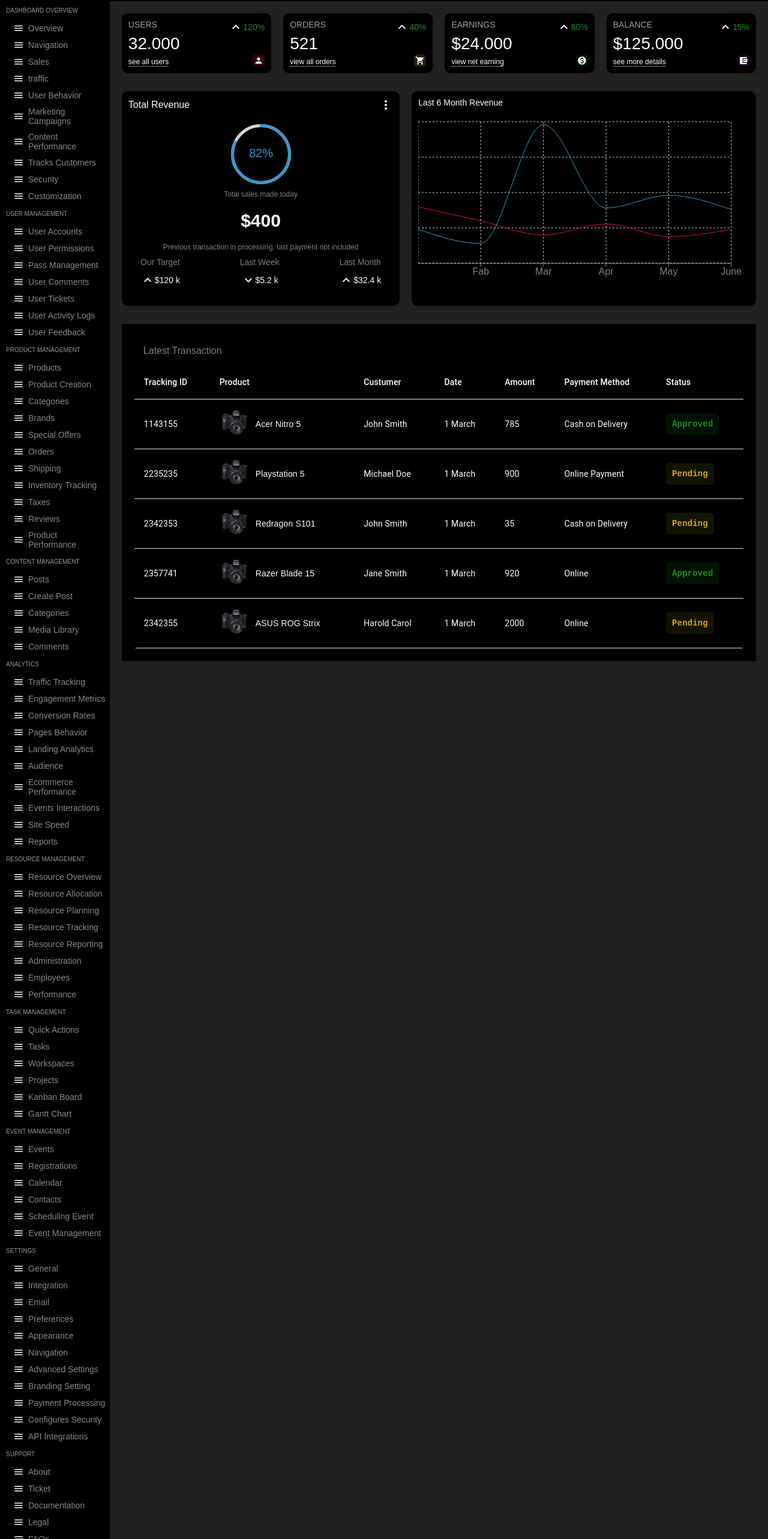
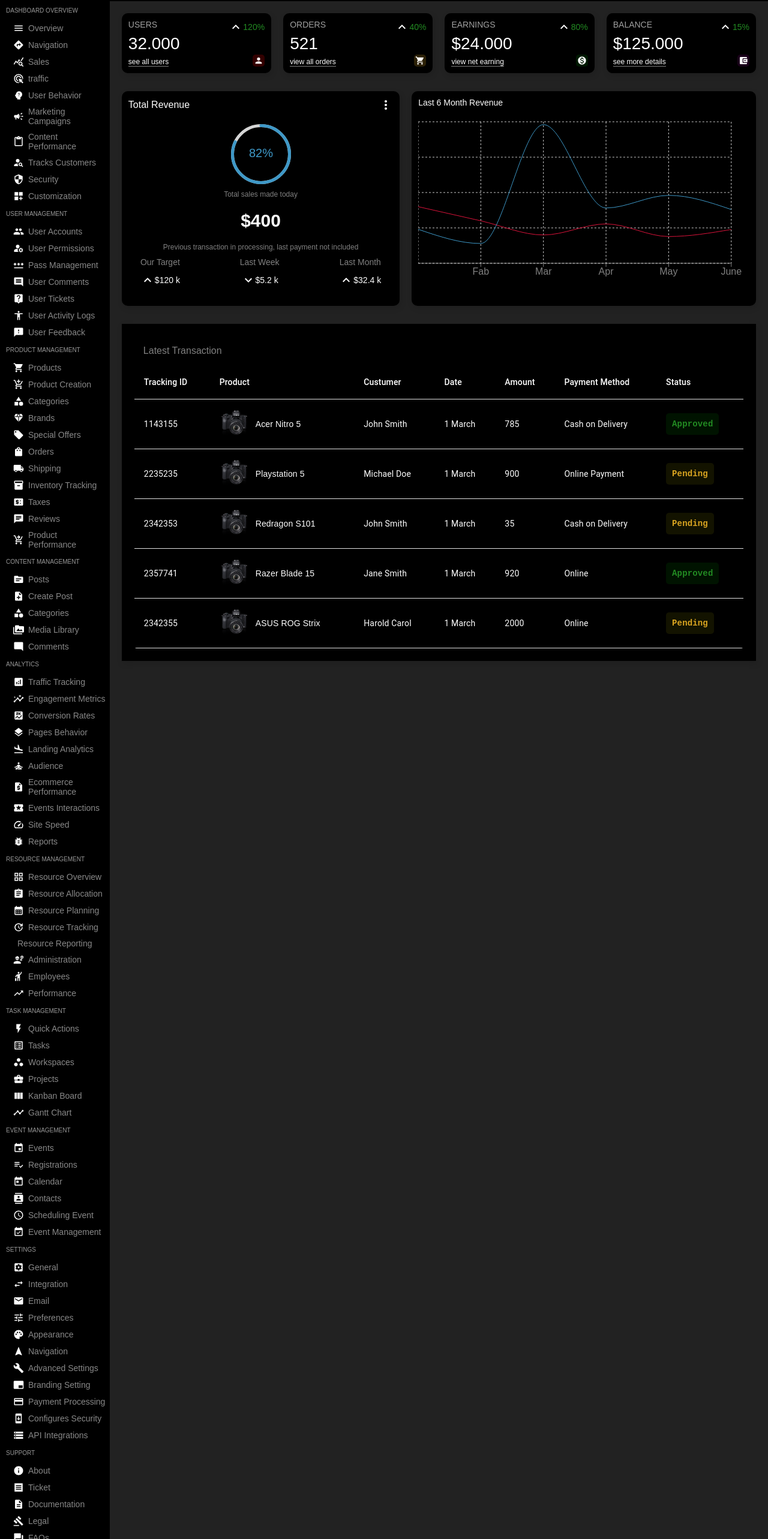
Before and after one commit to Mahdi-Hazrati/Fusion-Dashboard-Pro, a React (Create React App) app: page / in a window 1280 px wide. Shown: the part 48-2614 px from the top of the page at 60% size. Built offline with nearby package versions, Linux system fonts and the light colour scheme.

Commit message:
Add Custum Icon from mui for side bar item

```diff
--- a/src/Components/Sidebar/Sidebar.jsx
+++ b/src/Components/Sidebar/Sidebar.jsx
@@ -1,10 +1,90 @@
 import { Link } from "react-router-dom"
+
 import {
+    Accessibility,
+    AddShoppingCart,
+    AdsClick,
+    Analytics,
+    Assignment,
+    BrandingWatermark,
+    BugReport,
+    Build,
+    BusinessCenter,
+    CalendarMonth,
+    Campaign,
+    Category,
+    Chat,
+    Comment,
+    ContactSupport,
+    Contacts,
+    ContentPaste,
 Dashboard,
+    DashboardCustomize,
+    Description,
+    Diamond,
+    Directions,
+    Email,
+    Engineering,
+    Event,
+    EventAvailable,
+    Feedback,
+    FlashOn,
+    FlightLand,
+    Gavel,
+    GridView,
+    Group,
+    Hail,
+    Info,
+    Insights,
+    Inventory,
+    Layers,
+    ListAlt,
+    LiveHelp,
+    LocalActivity,
+    LocalOffer,
+    LocalShipping,
+    ManageAccounts,
 Menu,
+ModeComment,
+MoveDown,
+Navigation,
+NoteAdd,
+Palette,
+Password,
+Payment,
+PermMedia,
+PersonSearch,
+PlaylistAddCheck,
+PriceChange,
+PsychologyAlt,
+QueryStats,
+QuestionAnswer,
+Receipt,
+RequestQuote,
+Schedule,
+Score,
+Security,
+SecurityUpdate,
+SelfImprovement,
+SettingsApplications,
+ShoppingBag,
+ShoppingCart,
+ShoppingCartCheckout,
+Source,
+Speed,
+Storage,
+SwapHoriz,
+Timeline,
+Today,
+TrendingUp,
+Tune,
+Update,
+ViewColumn,
+Workspaces,
 } from "@mui/icons-material"
 
 import "./sidebar.scss"
+import { BarChart } from "recharts"
 
 const Sidebar = () => {
     return (
@@ -21,328 +101,329 @@ const Sidebar = () => {
                         <span>Overview</span>
                     </Link>
                     <Link to="/navigation">
-                        <Menu className="icon" />
+                        <Directions className="icon" />
                         <span>Navigation</span>
                     </Link>
                     <Link to="/sales">
-                        <Menu className="icon" />
+                        <QueryStats className="icon" />
                         <span>Sales</span>
                     </Link>
                     <Link to="/traffic">
-                        <Menu className="icon" />
+                        <AdsClick className="icon" />
                         <span>traffic</span>
                     </Link>
                     <Link to="/user-behavior ">
-                        <Menu className="icon" />
+                        <PsychologyAlt className="icon" />
                         <span>User Behavior</span>
                     </Link>
                     <Link to="/marketing-campaigns">
-                        <Menu className="icon" />
+                        <Campaign className="icon" />
                         <span>Marketing Campaigns</span>
                     </Link>
                     <Link to="/content-performance">
-                        <Menu className="icon" />
+                        <ContentPaste className="icon" />
                         <span>Content Performance</span>
                     </Link>
                     <Link to="/tracks-customers">
-                        <Menu className="icon" />
+                        <PersonSearch className="icon" />
                         <span>Tracks Customers</span>
                     </Link>
                     <Link to="/security">
-                        <Menu className="icon" />
+                        <Security className="icon" />
                         <span>Security</span>
                     </Link>
                     <Link to="/customization">
-                        <Menu className="icon" />
+                        <DashboardCustomize className="icon" />
                         <span>Customization</span>
                     </Link>
                     <p className="title">User Management</p>
                     <Link to="/user-accounts">
-                        <Menu className="icon" />
+                        <Group className="icon" />
                         <span>User Accounts</span>
                     </Link>
                     <Link to="/user-permissions">
-                        <Menu className="icon" />
+                        <ManageAccounts className="icon" />
                         <span>User Permissions</span>
                     </Link>
                     <Link to="/password-management">
-                        <Menu className="icon" />
+                        <Password className="icon" />
                         <span>Pass Management</span>
                     </Link>
                     <Link to="/user-comments">
-                        <Menu className="icon" />
+                        <Comment className="icon" />
                         <span>User Comments</span>
                     </Link>
                     <Link to="/user-tickets ">
-                        <Menu className="icon" />
+                        <LiveHelp className="icon" />
                         <span>User Tickets </span>
                     </Link>
                     <Link to="/user-activity-logs">
-                        <Menu className="icon" />
+                        <Accessibility className="icon" />
                         <span>User Activity Logs</span>
                     </Link>
                     <Link to="/user-feedback">
-                        <Menu className="icon" />
+                        <Feedback className="icon" />
                         <span>User Feedback</span>
                     </Link>
                     <p className="title">Product Management</p>
                     <Link to="/products">
-                        <Menu className="icon" />
+                        <ShoppingCart className="icon" />
                         <span>Products</span>
                     </Link>
                     <Link to="/product-creation">
-                        <Menu className="icon" />
+                        <AddShoppingCart className="icon" />
                         <span>Product Creation</span>
                     </Link>
                     <Link to="/categories">
-                        <Menu className="icon" />
+                        <Category className="icon" />
                         <span>Categories</span>
                     </Link>
                     <Link to="/brands">
-                        <Menu className="icon" />
+                        <Diamond className="icon" />
                         <span>Brands</span>
                     </Link>
                     <Link to="/special-offers">
-                        <Menu className="icon" />
+                        <LocalOffer className="icon" />
                         <span>Special Offers</span>
                     </Link>
                     <Link to="/orders">
-                        <Menu className="icon" />
+                        <ShoppingBag className="icon" />
                         <span>Orders</span>
                     </Link>
                     <Link to="/shipping">
-                        <Menu className="icon" />
+                        <LocalShipping className="icon" />
                         <span>Shipping</span>
                     </Link>
                     <Link to="/inventory-tracking">
-                        <Menu className="icon" />
+                        <Inventory className="icon" />
                         <span>Inventory Tracking</span>
                     </Link>
                     <Link to="/taxes">
-                        <Menu className="icon" />
+                        <PriceChange className="icon" />
                         <span>Taxes</span>
                     </Link>
                     <Link to="/reviews">
-                        <Menu className="icon" />
+                        <Chat className="icon" />
                         <span>Reviews</span>
                     </Link>
                     <Link to="/product-performance">
-                        <Menu className="icon" />
+                        <ShoppingCartCheckout className="icon" />
                         <span>Product Performance</span>
                     </Link>
                     <p className="title">Content Management</p>
                     <Link to="/posts">
-                        <Menu className="icon" />
+                        <Source className="icon" />
                         <span>Posts</span>
                     </Link>
                     <Link to="/create-post">
-                        <Menu className="icon" />
+                        <NoteAdd className="icon" />
                         <span>Create Post</span>
                     </Link>
                     <Link to="/categories">
-                        <Menu className="icon" />
+                        <Category className="icon" />
                         <span>Categories</span>
                     </Link>
                     <Link to="/media-library">
-                        <Menu className="icon" />
+                        <PermMedia className="icon" />
                         <span>Media Library</span>
                     </Link>
                     <Link to="/comments-moderation">
-                        <Menu className="icon" />
+                        <ModeComment className="icon" />
                         <span>Comments</span>
                     </Link>
                     <p className="title">Analytics</p>
-                    <Link to="/Traffic Tracking">
-                        <Menu className="icon" />
+                    <Link to="/traffic-tracking">
+                        <Analytics className="icon" />
                         <span>Traffic Tracking</span>
                     </Link>
-                    <Link to="/Engagement Metrics">
-                        <Menu className="icon" />
+                    <Link to="/engagement-metrics">
+                        <Insights className="icon" />
                         <span>Engagement Metrics</span>
                     </Link>
-                    <Link to="/Conversion Rates">
-                        <Menu className="icon" />
+                    <Link to="/conversion-rates">
+                        <Score className="icon" />
                         <span>Conversion Rates</span>
                     </Link>
-                    <Link to="/Pages Behavior">
-                        <Menu className="icon" />
+                    <Link to="/pages-behavior">
+                        <Layers className="icon" />
                         <span>Pages Behavior</span>
                     </Link>
-                    <Link to="/Landing Analytics">
-                        <Menu className="icon" />
+                    <Link to="/landing-analytics">
+                        <FlightLand className="icon" />
                         <span>Landing Analytics</span>
                     </Link>
-                    <Link to="/Audience">
-                        <Menu className="icon" />
+                    <Link to="/audience">
+                        <SelfImprovement className="icon" />
                         <span>Audience</span>
                     </Link>
-                    <Link to="/Ecommerce Performance">
-                        <Menu className="icon" />
+                    <Link to="/ecommerce-performance">
+                        <RequestQuote className="icon" />
                         <span>Ecommerce Performance</span>
                     </Link>
-                    <Link to="/Events Interactions">
-                        <Menu className="icon" />
+                    <Link to="/events-interactions">
+                        <LocalActivity className="icon" />
                         <span>Events Interactions</span>
                     </Link>
-                    <Link to="/Site Speed">
-                        <Menu className="icon" />
+                    <Link to="/site-speed">
+                        <Speed className="icon" />
                         <span>Site Speed</span>
                     </Link>
-                    <Link to="/Reports">
-                        <Menu className="icon" />
+                    <Link to="/reports">
+                        <BugReport className="icon" />
                         <span>Reports</span>
                     </Link>
                     <p className="title">Resource Management</p>
                     <Link to="/resource-overview">
-                        <Menu className="icon" />
+                        <GridView className="icon" />
                         <span>Resource Overview</span>
                     </Link>
                     <Link to="/resource-allocation">
-                        <Menu className="icon" />
+                        <Assignment className="icon" />
                         <span>Resource Allocation</span>
                     </Link>
                     <Link to="/resource-planning">
-                        <Menu className="icon" />
+                        <CalendarMonth className="icon" />
                         <span>Resource Planning</span>
                     </Link>
                     <Link to="/resource-tracking">
-                        <Menu className="icon" />
+                        <Update className="icon" />
                         <span>Resource Tracking</span>
                     </Link>
                     <Link to="/resource-reporting">
-                        <Menu className="icon" />
+                        <BarChart className="icon" />
                         <span>Resource Reporting</span>
                     </Link>
                     <Link to="/resource-administration">
-                        <Menu className="icon" />
+                        <Engineering className="icon" />
                         <span>Administration</span>
                     </Link>
                     <Link to="/employees">
-                        <Menu className="icon" />
+                        <Hail className="icon" />
                         <span>Employees</span>
                     </Link>
                     <Link to="/performance">
-                        <Menu className="icon" />
+                        <TrendingUp className="icon" />
                         <span>Performance</span>
                     </Link>
                     <p className="title">Task Management</p>
                     <Link to="/quick-actions">
-                        <Menu className="icon" />
+                        <FlashOn className="icon" />
                         <span>Quick Actions</span>
                     </Link>
                     <Link to="/tasks">
-                        <Menu className="icon" />
+                        <ListAlt className="icon" />
                         <span>Tasks</span>
                     </Link>
                     <Link to="/workspaces">
-                        <Menu className="icon" />
+                        <Workspaces className="icon" />
                         <span>Workspaces</span>
                     </Link>
                     <Link to="/projects">
-                        <Menu className="icon" />
+                        <BusinessCenter className="icon" />
                         <span>Projects</span>
                     </Link>
                     <Link to="/kanban-board">
-                        <Menu className="icon" />
+                        <ViewColumn className="icon" />
                         <span>Kanban Board</span>
                     </Link>
                     <Link to="/gantt-chart">
-                        <Menu className="icon" />
+                        <Timeline className="icon" />
                         <span>Gantt Chart</span>
                     </Link>
                     <p className="title">Event Management</p>
                     <Link to="/events">
-                        <Menu className="icon" />
+                        <Event className="icon" />
                         <span>Events</span>
                     </Link>
                     <Link to="/registrations">
-                        <Menu className="icon" />
+                        <PlaylistAddCheck className="icon" />
                         <span>Registrations</span>
                     </Link>
                     <Link to="/calendar">
-                        <Menu className="icon" />
+                        <Today className="icon" />
                         <span>Calendar</span>
                     </Link>
                     <Link to="/contacts">
-                        <Menu className="icon" />
+                        <Contacts className="icon" />
                         <span>Contacts</span>
                     </Link>
                     <Link to="/scheduling-event">
-                        <Menu className="icon" />
+                        <Schedule className="icon" />
                         <span>Scheduling Event</span>
                     </Link>
                     <Link to="/event-Management">
-                        <Menu className="icon" />
+                        <EventAvailable className="icon" />
                         <span>Event Management</span>
                     </Link>
                     <p className="title">Settings</p>
                     <Link to="/general">
-                        <Menu className="icon" />
+                        <SettingsApplications className="icon" />
                         <span>General</span>
                     </Link>
                     <Link to="/integration">
-                        <Menu className="icon" />
+                        <SwapHoriz className="icon" />
                         <span>Integration</span>
                     </Link>
                     <Link to="/email">
-                        <Menu className="icon" />
+                        <Email className="icon" />
                         <span>Email</span>
                     </Link>
                     <Link to="/preferences">
-                        <Menu className="icon" />
+                        <Tune className="icon" />
                         <span>Preferences</span>
                     </Link>
                     <Link to="/appearance">
-                        <Menu className="icon" />
+                        <Palette className="icon" />
                         <span>Appearance</span>
                     </Link>
                     <Link to="/navigation">
-                        <Menu className="icon" />
+                        <Navigation className="icon" />
                         <span>Navigation</span>
                     </Link>
                     <Link to="/advanced-settings">
-                        <Menu className="icon" />
+                        <Build className="icon" />
                         <span>Advanced Settings</span>
                     </Link>
                     <Link to="/branding-setting">
-                        <Menu className="icon" />
+                        <BrandingWatermark className="icon" />
                         <span>Branding Setting</span>
                     </Link>
                     <Link to="/payment-processing">
-                        <Menu className="icon" />
+                        <Payment className="icon" />
                         <span>Payment Processing</span>
                     </Link>
                     <Link to="/configures-security">
-                        <Menu className="icon" />
+                        <SecurityUpdate className="icon" />
                         <span>Configures Security</span>
                     </Link>
                     <Link to="/api-integrations">
-                        <Menu className="icon" />
+                        <Storage className="icon" />
                         <span>API Integrations</span>
                     </Link>
+
                     <p className="title">Support</p>
                     <Link to="/about">
-                        <Menu className="icon" />
+                        <Info className="icon" />
                         <span>About</span>
                     </Link>
                     <Link to="/ticket">
-                        <Menu className="icon" />
+                        <Receipt className="icon" />
                         <span>Ticket</span>
                     </Link>
                     <Link to="/documentation">
-                        <Menu className="icon" />
+                        <Description className="icon" />
                         <span>Documentation</span>
                     </Link>
                     <Link to="/legal">
-                        <Menu className="icon" />
+                        <Gavel className="icon" />
                         <span>Legal</span>
                     </Link>
                     <Link to="/faqs">
-                        <Menu className="icon" />
+                        <QuestionAnswer className="icon" />
                         <span>FAQs</span>
                     </Link>
                     <Link to="/help">
-                        <Menu className="icon" />
+                        <ContactSupport className="icon" />
                         <span>Help</span>
                     </Link>
                 </ul>
```
